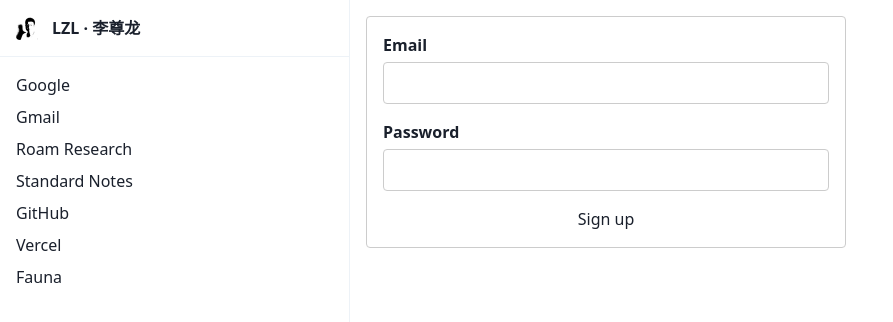
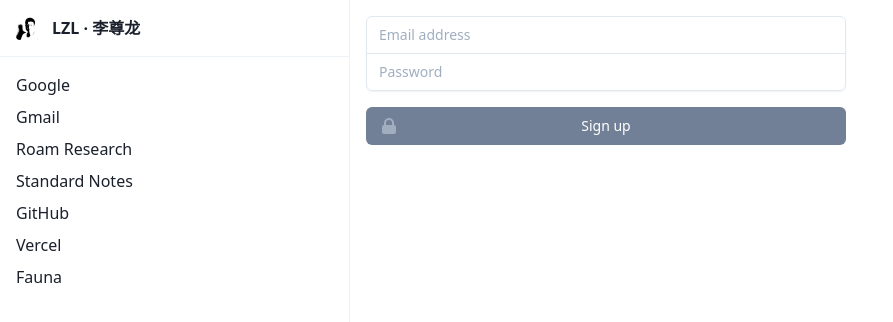
Before and after one commit to lzl/lzl.dev, a Next.js app: page /signup in a window 1280 px wide. Shown: the top 322 px of the page, without its empty margins (0-893 px from the left). Built offline with nearby package versions, Linux system fonts and the light colour scheme; what @tailwindcss/ui would draw is missing.

Commit message:
refactoring code

```diff
--- a/src/components/FormAuth.js
+++ b/src/components/FormAuth.js
@@ -53,6 +53,7 @@
     <div>
       <button
         type="submit"
+        disabled={loading}
         className="relative flex justify-center w-full px-4 py-2 text-sm font-medium leading-5 text-white transition duration-150 ease-in-out bg-gray-600 border border-transparent rounded-md group hover:bg-gray-500 focus:outline-none focus:border-gray-700 focus:shadow-outline-gray active:bg-gray-700"
       >
         <span className="absolute inset-y-0 left-0 flex items-center pl-3">
--- /dev/null
+++ b/src/hooks/useSignup.js
@@ -0,0 +1,31 @@
+import { useQueryCache, useMutation } from 'react-query'
+import { useRouter } from 'next/router'
+
+export default function useSignup() {
+  const router = useRouter()
+  const queryCache = useQueryCache()
+
+  return useMutation(
+    ({ email, password }) => {
+      return fetch('/api/signup', {
+        method: 'POST',
+        headers: { 'Content-Type': 'application/json' },
+        body: JSON.stringify({ email, password }),
+      }).then(async (res) => {
+        if (res.status !== 200) {
+          throw new Error(await res.text())
+        }
+
+        window.localStorage.setItem('login', Date.now())
+        router.push('/profile')
+
+        return await res.json()
+      })
+    },
+    {
+      onSuccess: (data) => {
+        queryCache.setQueryData('profile', data)
+      },
+    }
+  )
+}
--- a/src/pages/api/signup.js
+++ b/src/pages/api/signup.js
@@ -2,7 +2,7 @@
 
 import { serverClient, serializeFaunaCookie } from '@/utils/fauna-auth'
 
-export default async function signuo(req, res) {
+export default async function signup(req, res) {
   const { email, password } = await req.body
 
   try {
@@ -29,20 +29,33 @@
       throw new Error('No ref present in create query response.')
     }
 
-    const loginRes = await serverClient.query(
-      q.Login(user.ref, {
-        password,
-      })
+    const { profile, secret } = await serverClient.query(
+      q.Let(
+        {
+          ref: q.Login(user.ref, {
+            password,
+          }),
+          profile: q.Select(
+            ['data'],
+            q.Get(q.Select(['instance'], q.Var('ref')))
+          ),
+          secret: q.Select(['secret'], q.Var('ref')),
+        },
+        {
+          profile: q.Var('profile'),
+          secret: q.Var('secret'),
+        }
+      )
     )
 
-    if (!loginRes.secret) {
+    if (!secret) {
       throw new Error('No secret present in login query response.')
     }
 
-    const cookieSerialized = serializeFaunaCookie(loginRes.secret)
+    const cookieSerialized = serializeFaunaCookie(secret)
 
     res.setHeader('Set-Cookie', cookieSerialized)
-    res.status(200).end()
+    res.status(200).json(profile)
   } catch (error) {
     res.status(400).send(error.message)
   }
--- a/src/pages/login.js
+++ b/src/pages/login.js
@@ -39,7 +39,7 @@
         <InputPassword value={password} onChange={handleChangePassword} />
       </div>
       <ButtonSubmit loading={isLoading}>Sign in</ButtonSubmit>
-      {error && <div className="text-sm">{error}</div>}
+      {error && <div className="text-sm">{error.message}</div>}
     </FormAuth>
   )
 }
--- a/src/pages/signup.js
+++ b/src/pages/signup.js
@@ -1,106 +1,46 @@
-import { useState } from 'react'
-import Router from 'next/router'
+import { useCallback, useState } from 'react'
 
+import useAuth from '@/hooks/useAuth'
+import useSignup from '@/hooks/useSignup'
 import LeftRight from '@/components/LeftRight'
+import FormAuth, {
+  InputEmail,
+  InputPassword,
+  ButtonSubmit,
+} from '@/components/FormAuth'
 
 function Right() {
-  const [userData, setUserData] = useState({
-    email: '',
-    password: '',
-    error: '',
-  })
+  useAuth()
+
+  const [email, setEmail] = useState('')
+  const [password, setPassword] = useState('')
+
+  const [mutate, { isLoading, error }] = useSignup()
+
+  const handleChangeEmail = useCallback(
+    (event) => setEmail(event.target.value),
+    []
+  )
+
+  const handleChangePassword = useCallback(
+    (event) => setPassword(event.target.value),
+    []
+  )
 
   async function handleSubmit(event) {
     event.preventDefault()
-    setUserData({ ...userData, error: '' })
-
-    const email = userData.email
-    const password = userData.password
-
-    try {
-      const response = await fetch('/api/signup', {
-        method: 'POST',
-        headers: { 'Content-Type': 'application/json' },
-        body: JSON.stringify({ email, password }),
-      })
-
-      if (response.status !== 200) {
-        throw new Error(await response.text())
-      }
-
-      Router.push('/profile')
-    } catch (error) {
-      console.error(error)
-      setUserData({ ...userData, error: error.message })
-    }
+    await mutate({ email, password })
   }
 
   return (
-    <>
-      <div className="signup">
-        <form onSubmit={handleSubmit}>
-          <label htmlFor="email">Email</label>
-
-          <input
-            type="text"
-            id="email"
-            name="email"
-            value={userData.email}
-            onChange={(event) =>
-              setUserData(
-                Object.assign({}, userData, { email: event.target.value })
-              )
-            }
-          />
-
-          <label htmlFor="password">Password</label>
-          <input
-            type="password"
-            id="password"
-            name="password"
-            value={userData.password}
-            onChange={(event) =>
-              setUserData(
-                Object.assign({}, userData, { password: event.target.value })
-              )
-            }
-          />
-
-          <button type="submit">Sign up</button>
-
-          {userData.error && <p className="error">Error: {userData.error}</p>}
-        </form>
+    <FormAuth onSubmit={handleSubmit}>
+      <div className="rounded-md shadow-sm">
+        <InputEmail value={email} onChange={handleChangeEmail} />
+        <InputPassword value={password} onChange={handleChangePassword} />
       </div>
-      <style jsx>{`
-        .signup {
-          margin: 0 auto;
-          padding: 1rem;
-          border: 1px solid #ccc;
-          border-radius: 4px;
-        }
-
-        form {
-          display: flex;
-          flex-flow: column;
-        }
-
-        label {
-          font-weight: 600;
-        }
-
-        input {
-          padding: 8px;
-          margin: 0.3rem 0 1rem;
-          border: 1px solid #ccc;
-          border-radius: 4px;
-        }
-
-        .error {
-          margin: 0.5rem 0 0;
-          color: brown;
-        }
-      `}</style>
-    </>
+      <ButtonSubmit loading={isLoading}>Sign up</ButtonSubmit>
+      {error && <div className="text-sm">{error.message}</div>}
+    </FormAuth>
   )
 }
 
```
